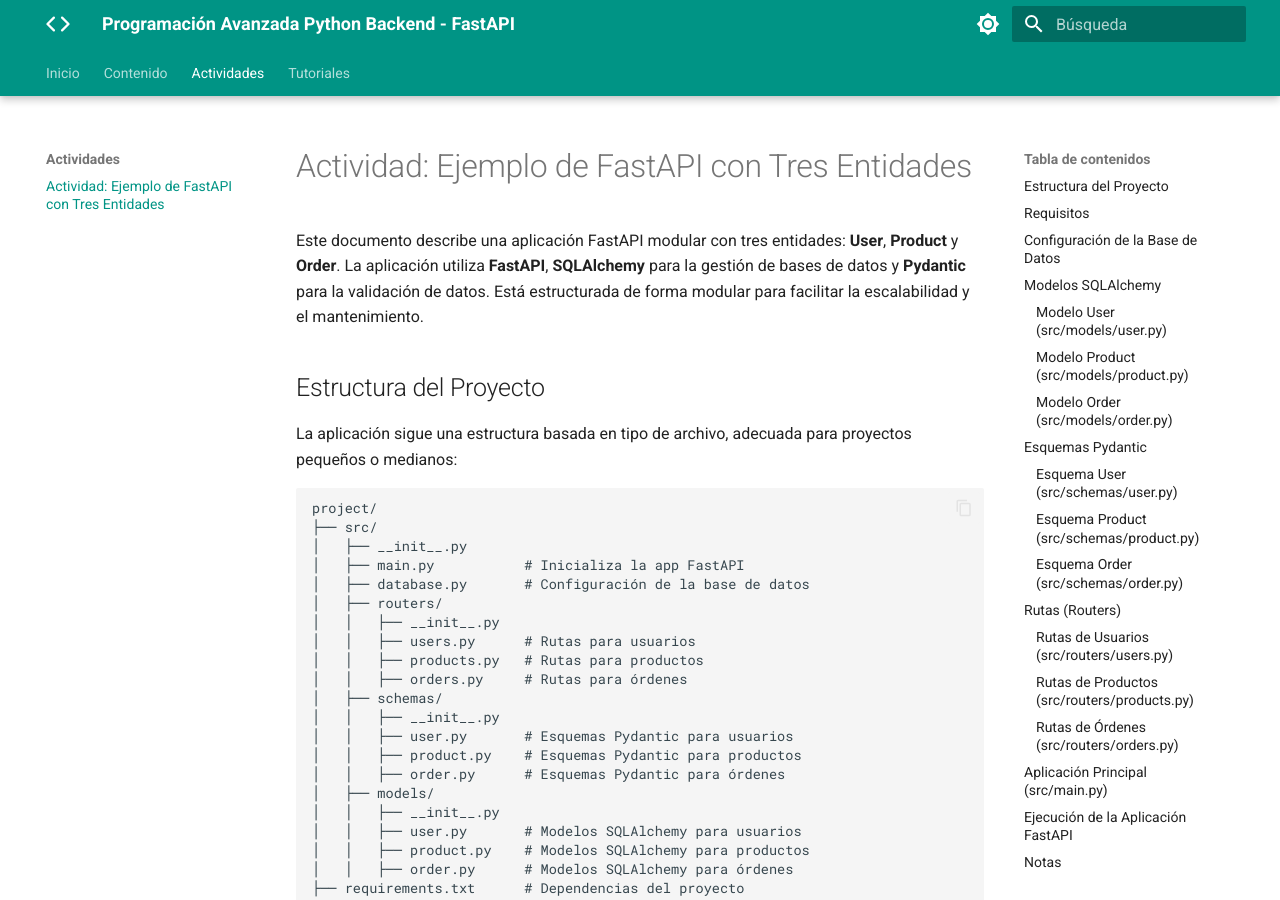
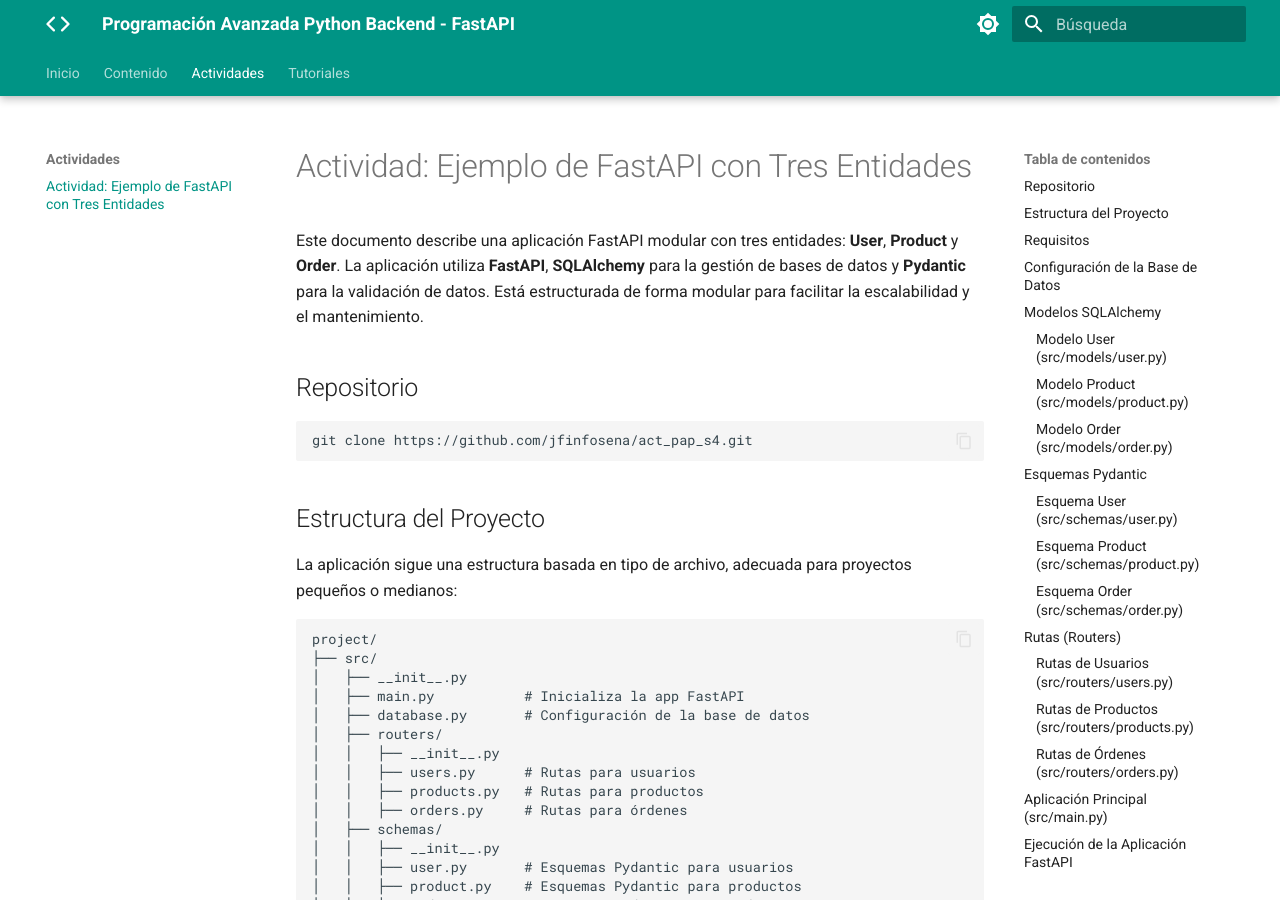
Before and after one commit to jfinfosena/25adso-pap, an MkDocs documentation site: the page built from docs/activities/p1.md, in a window 1280 px wide and 900 px high. Built offline with MkDocs 1.6.1 and Material for MkDocs 9.7.7, drawn with Linux system fonts in a browser that asks for light colours.

Commit message:
15-08-2025

````diff
--- a/docs/activities/p1.md
+++ b/docs/activities/p1.md
@@ -1,6 +1,12 @@
 # Actividad: Ejemplo de FastAPI con Tres Entidades
 
 Este documento describe una aplicación FastAPI modular con tres entidades: **User**, **Product** y **Order**. La aplicación utiliza **FastAPI**, **SQLAlchemy** para la gestión de bases de datos y **Pydantic** para la validación de datos. Está estructurada de forma modular para facilitar la escalabilidad y el mantenimiento.
+
+## Repositorio
+
+```bash
+git clone https://github.com/jfinfosena/act_pap_s4.git
+```
 
 ## Estructura del Proyecto
 
````
